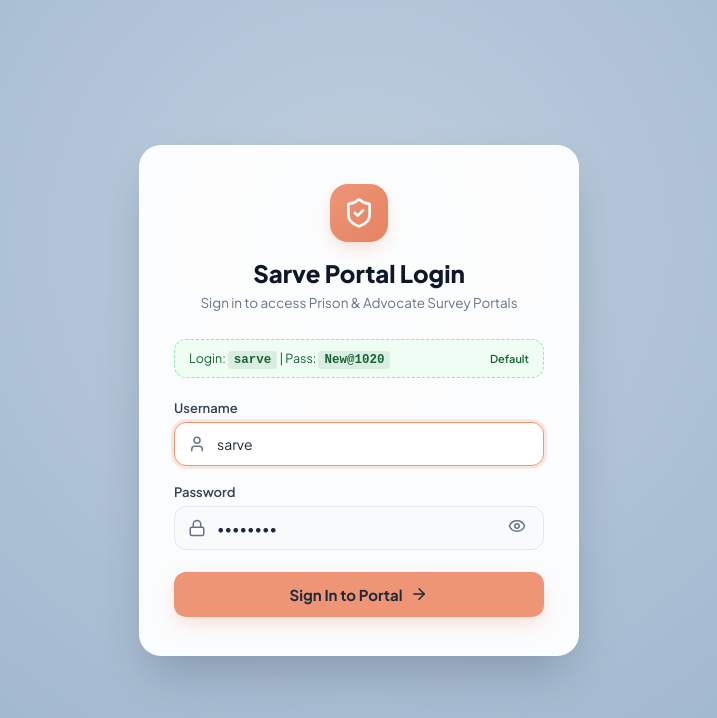
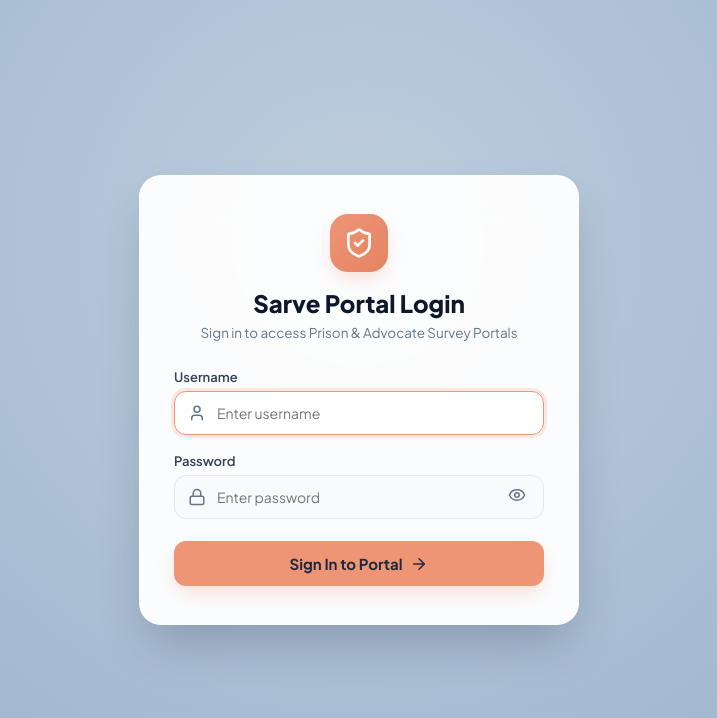
Before and after one commit to UmeshVashist/sarve, a React (Vite) app in the folder client/: page / in a window 1280 px wide. Shown: the top 718 px of the page, without its empty margins (281-998 px from the left). Built offline with nearby package versions, Linux system fonts and the light colour scheme; no server answers.

Commit message:
Remove default credentials and hint box from login page

```diff
--- a/client/src/pages/LoginPage.jsx
+++ b/client/src/pages/LoginPage.jsx
@@ -3,8 +3,8 @@ import { Lock, User, Eye, EyeOff, ShieldCheck, AlertCircle, ArrowRight } from 'l
 import { API_BASE_URL } from '../config';
 
 export default function LoginPage({ onLoginSuccess }) {
-  const [username, setUsername] = useState('sarve');
-  const [password, setPassword] = useState('New@1020');
+  const [username, setUsername] = useState('');
+  const [password, setPassword] = useState('');
   const [showPassword, setShowPassword] = useState(false);
   const [error, setError] = useState('');
   const [loading, setLoading] = useState(false);
@@ -50,14 +50,6 @@ export default function LoginPage({ onLoginSuccess }) {
           <p className="login-desc">Sign in to access Prison & Advocate Survey Portals</p>
         </div>
 
-        {/* Credentials Reminder */}
-        <div className="login-hint-box">
-          <div>
-            Login: <code>sarve</code> | Pass: <code>New@1020</code>
-          </div>
-          <span style={{ fontSize: '11px', color: '#166534', fontWeight: 600 }}>Default</span>
-        </div>
-
         {error && (
           <div className="error-banner animate-fade-in">
             <AlertCircle size={18} />
@@ -73,7 +65,7 @@ export default function LoginPage({ onLoginSuccess }) {
               <input
                 type="text"
                 className="form-control"
-                placeholder="Enter username (sarve)"
+                placeholder="Enter username"
                 value={username}
                 onChange={(e) => setUsername(e.target.value)}
                 required
@@ -89,7 +81,7 @@ export default function LoginPage({ onLoginSuccess }) {
               <input
                 type={showPassword ? 'text' : 'password'}
                 className="form-control"
-                placeholder="Enter password (New@1020)"
+                placeholder="Enter password"
                 value={password}
                 onChange={(e) => setPassword(e.target.value)}
                 required
```
